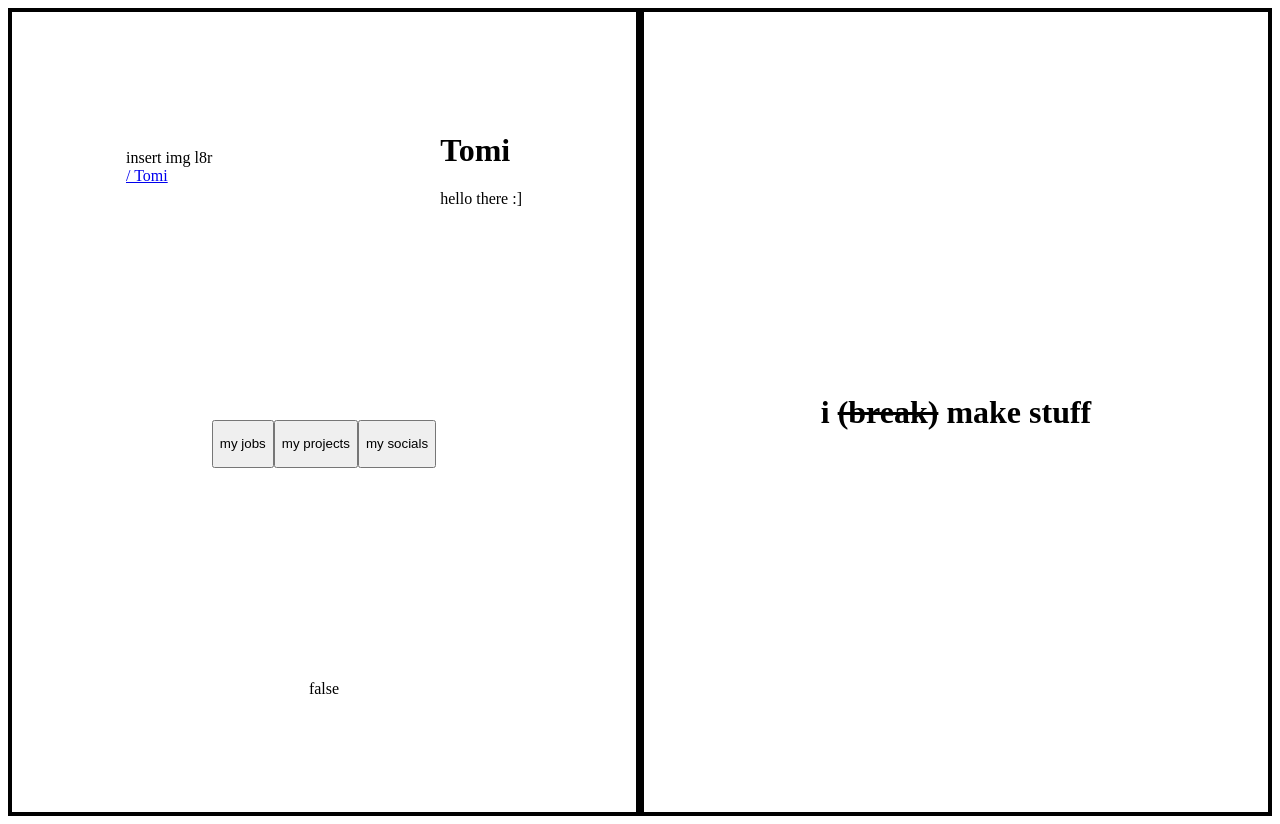
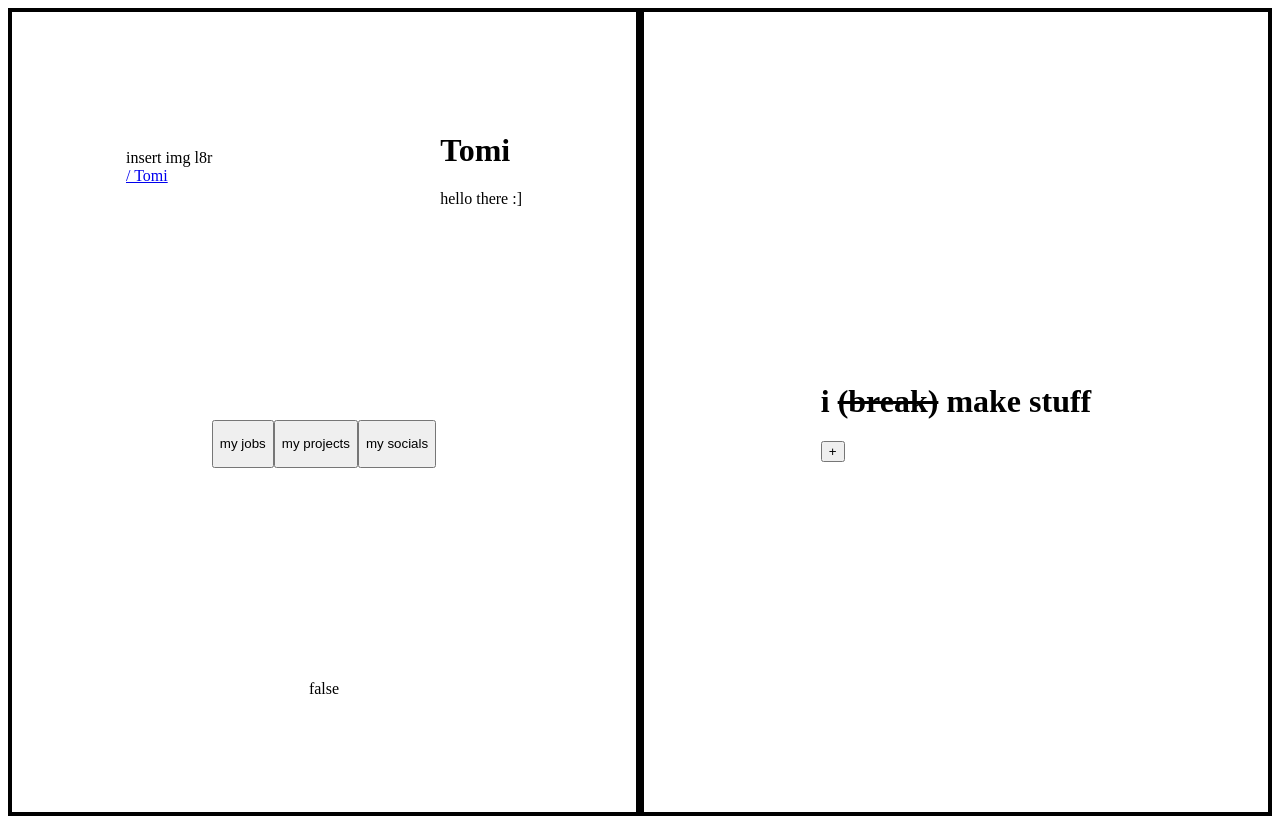
Before and after one commit to baarneeyy/myPortfolio, a SvelteKit app: page /layout in a window 1280 px wide. Built offline with nearby package versions, Linux system fonts and the light colour scheme.

Commit message:
new anim + projectInfo added

```diff
--- /dev/null
+++ b/src/lib/components/infoCard.svelte
@@ -0,0 +1,5 @@
+<main>
+    <div>
+        <h1>Hello</h1>
+    </div>
+</main>
--- a/src/lib/components/navContainer.svelte
+++ b/src/lib/components/navContainer.svelte
@@ -3,7 +3,7 @@
     export let projects;
     export let socials;
 
-    export let showProject = true;
+    export let showProject = false;
 
     import ProjectCard from "./projectCard.svelte";
 
--- a/src/lib/components/projectCard.svelte
+++ b/src/lib/components/projectCard.svelte
@@ -1,5 +1,19 @@
 <main>
-    <p>TEXT</p>
+    <h1>Project name</h1>
+    <p>Project Stack</p>
+    <ul>
+        <li>react-native</li>
+        <li>expo</li>
+        <li>pocketbase</li>
+    </ul>
+    <a href="https://google.com/">Type: mobile app</a>
+    <p>
+        Wolt-like delivery&pickup app for plastic bottles
+    </p>
+    <div>
+        <button>ProjectSite</button>
+        <button>MoreInfo</button>
+    </div>
 </main>
 
 <style>
--- a/src/routes/layout/+page.svelte
+++ b/src/routes/layout/+page.svelte
@@ -1,10 +1,14 @@
 <script>
     import NavContainer from "../../lib/components/navContainer.svelte";
+    import InfoCard from "../../lib/components/infoCard.svelte";
     import { fade } from 'svelte/transition';
 
     export let showJobs = false;
     export let showProjects = false;
     export let showSocials = false;
+    export let showInfo = false;
+
+    export let infoBtnIcon = '+'
 
     function handleJobs() {
         showJobs = !showJobs;
@@ -25,6 +29,16 @@
         showJobs = false;
         showProjects = false;
         showSomething()
+    }
+
+    function handleInfo() {
+        showInfo = !showInfo;
+        if (infoBtnIcon == "+") {
+            infoBtnIcon = '-'
+        } else if (infoBtnIcon == '-') {
+            infoBtnIcon = '+'
+        }
+
     }
 
     export let something = false;
@@ -76,7 +90,13 @@
                 </div>
             {/if}
         {:else}
-            <h1 transition:fade>i <s>(break)</s> make stuff</h1>
+            <div>
+                <h1 transition:fade>i <s>(break)</s> make stuff</h1>
+                <button on:click={handleInfo}>{infoBtnIcon}</button>
+                {#if showInfo}
+                    <InfoCard />
+                {/if}
+            </div>
         {/if}
     </div>
 </main>
```
